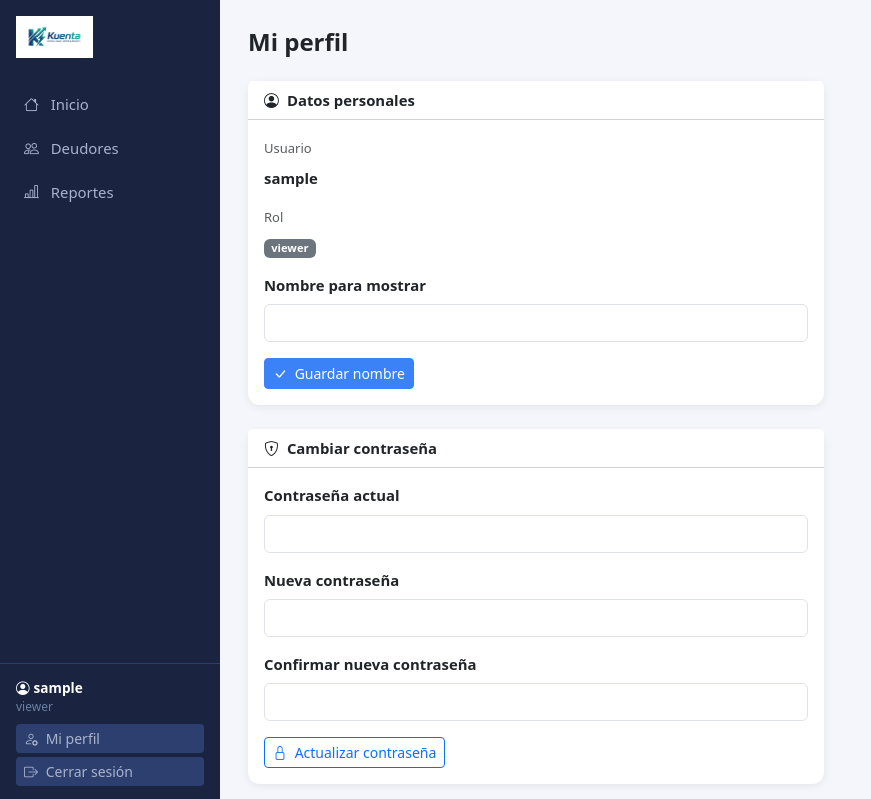
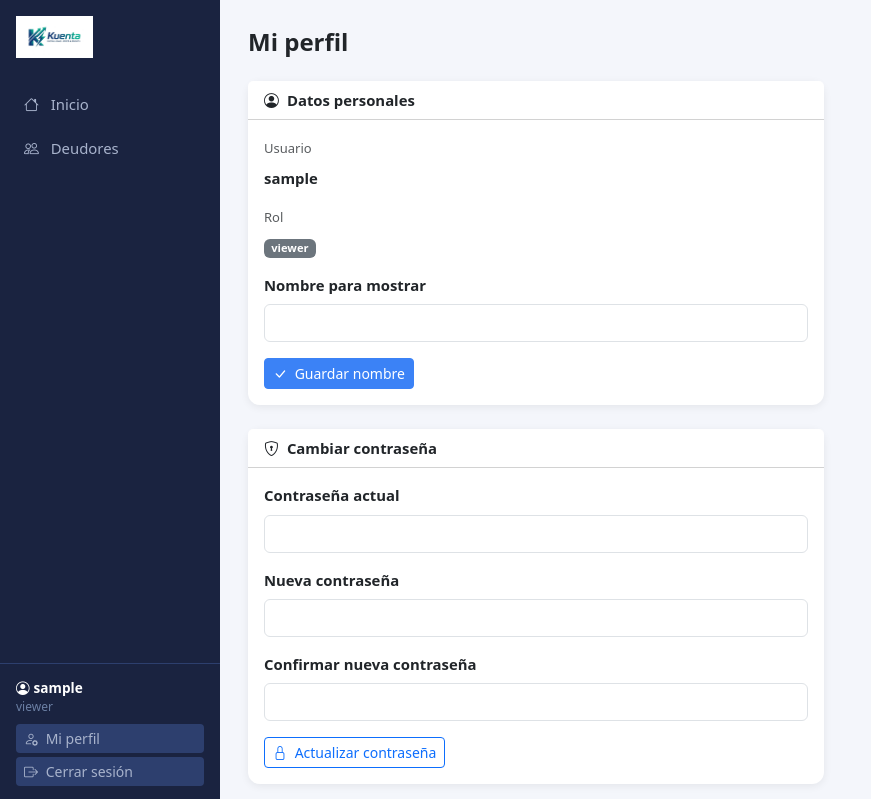
Before and after one commit to Mvega5310/prestamos_app, a Flask app: page /perfil in a window 1280 px wide. Shown: the top 799 px of the page, without its empty margins (0-871 px from the left). Run offline with Flask 3, Linux system fonts and the light colour scheme; the visitor is signed in with stand-in values (Sample User, id 1).

Commit message:
Oculta Reportes completamente para el rol viewer
Co-Authored-By: Claude Sonnet 4.6 <noreply@anthropic.com>

```diff
--- a/app.py
+++ b/app.py
@@ -313,7 +313,7 @@ def editar_prestamo(pid):
 # ── Reportes ──────────────────────────────────────────────────────────────────
 
 @app.route("/reportes")
-@login_required
+@admin_required
 def reportes():
     from sqlalchemy import text
     is_sqlite  = "sqlite" in DATABASE_URL
--- a/templates/base.html
+++ b/templates/base.html
@@ -143,12 +143,14 @@
       </a>
     </li>
     {% endif %}
+    {% if current_user.rol == 'admin' %}
     <li class="nav-item">
       <a class="nav-link {% if request.endpoint=='reportes' %}active{% endif %}"
          href="{{ url_for('reportes') }}">
         <i class="bi bi-bar-chart-line"></i> Reportes
       </a>
     </li>
+    {% endif %}
     {% if current_user.rol == 'admin' %}
     <li class="nav-item">
       <a class="nav-link {% if request.endpoint in ['lista_usuarios','nuevo_usuario'] %}active{% endif %}"
@@ -187,16 +189,11 @@
   <a href="{{ url_for('nuevo_prestamo') }}" class="fab">
     <i class="bi bi-plus-lg"></i>
   </a>
-  {% else %}
   <a href="{{ url_for('reportes') }}"
      class="{% if request.endpoint=='reportes' %}active{% endif %}">
     <i class="bi bi-bar-chart-line"></i><span>Reportes</span>
   </a>
   {% endif %}
-  <a href="{{ url_for('reportes') }}"
-     class="{% if request.endpoint=='reportes' and current_user.rol=='admin' %}active{% endif %}">
-    <i class="bi bi-bar-chart-line"></i><span>Reportes</span>
-  </a>
   <a href="#" data-bs-toggle="offcanvas" data-bs-target="#menuMovil">
     <i class="bi bi-person-circle"></i><span>Perfil</span>
   </a>
```
